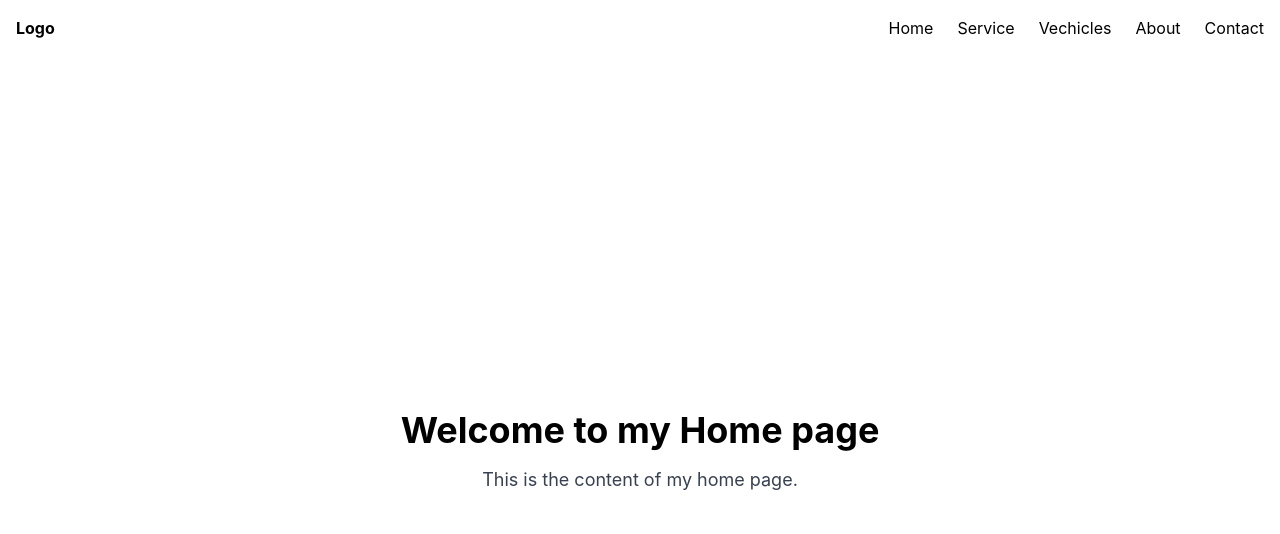
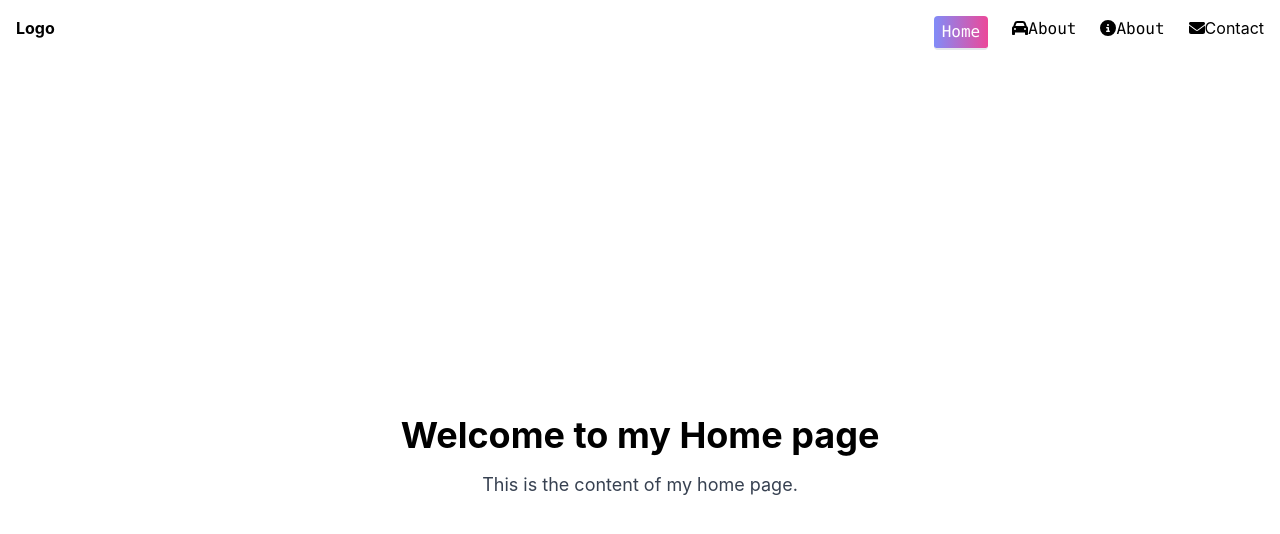
Before and after one commit to byunn90/WorldRoamRentals, a React (Create React App) app in the folder client/: page / in a window 1280 px wide. Shown: the top 534 px of the page. Built offline with nearby package versions, Linux system fonts and the light colour scheme.

Commit message:
button finished

```diff
--- a/client/package.json
+++ b/client/package.json
@@ -3,6 +3,8 @@
   "version": "0.1.0",
   "private": true,
   "dependencies": {
+    "@fortawesome/free-solid-svg-icons": "^6.4.2",
+    "@fortawesome/react-fontawesome": "^0.2.0",
     "@testing-library/jest-dom": "^5.17.0",
     "@testing-library/react": "^13.4.0",
     "@testing-library/user-event": "^13.5.0",
--- a/client/src/components/NavBar.js
+++ b/client/src/components/NavBar.js
@@ -1,39 +1,59 @@
-import React from "react";
+import React, { useState } from "react";
+import { FontAwesomeIcon } from "@fortawesome/react-fontawesome";
+import {
+  faHome,
+  faCar,
+  faInfoCircle,
+  faEnvelope,
+} from "@fortawesome/free-solid-svg-icons";
 
 function NavBar() {
+  // Define the states you need
+  const [hovered, setHovered] = useState(false);
+  const [showHomePopup, setShowHomePopup] = useState(false);
+  console.log("showHomePopup:", showHomePopup);
   return (
-    <nav className="navBar bg-white border-gray-200 dark:bg-gray-900 flex justify-between p-4">
+    <nav className="navBar flex justify-between p-4">
       <div className="pr-10 logo text-1xl font-bold">Logo</div>
       <ul className="flex space-x-4 gap-2">
         <li>
+          <button
+            onClick={() => setShowHomePopup(!showHomePopup)}
+            className="relative flex items-center justify-center text-white border-b-2 bg-gradient-to-r from-indigo-400 transition ease-in-out delay-350 hover:via-purple-600 to-pink-500 px-2 py-1 rounded font-mono focus:outline-none"
+            onMouseEnter={() => setHovered(true)}
+            onMouseLeave={() => setHovered(false)}
+          >
+            <FontAwesomeIcon
+              icon={faHome}
+              className={`absolute transition-opacity duration-1000 ${
+                hovered ? "opacity-100" : "opacity-0"
+              }`}
+            />
+            <span
+              className={`transition-opacity duration-1000 ${
+                hovered ? "opacity-0" : "opacity-100"
+              }`}
+            >
+              Home
+            </span>
+            {showHomePopup && <div className="hidden"></div>}
+          </button>
+        </li>
+        <li>
           <a
             href="https://www.w3schools.com"
-            className=" text-black hover:bg-white hover:text-blue-600 md:hover:bg-transparent"
+            className="text-black md:hover:bg-transparent hover:text-blue-600 font-mono"
           >
-            Home
+            <FontAwesomeIcon icon={faCar} />
+            About
           </a>
         </li>
         <li>
           <a
             href="https://www.w3schools.com"
-            className="text-black md:hover:bg-transparent hover:text-blue-600"
+            className="text-black md:hover:bg-transparent hover:text-blue-600 font-mono"
           >
-            Service
-          </a>
-        </li>
-        <li>
-          <a
-            href="https://www.w3schools.com"
-            className="text-black hover:bg-white hover:text-blue-600 md:hover:bg-transparent"
-          >
-            Vechicles
-          </a>
-        </li>
-        <li>
-          <a
-            href="https://www.w3schools.com"
-            className="text-black md:hover:bg-transparent hover:text-blue-600"
-          >
+            <FontAwesomeIcon icon={faInfoCircle} />
             About
           </a>
         </li>
@@ -42,6 +62,7 @@ function NavBar() {
             href="https://www.w3schools.com"
             className="block text-black md:hover:bg-transparent hover:text-blue-600"
           >
+            <FontAwesomeIcon icon={faEnvelope} />
             Contact
           </a>
         </li>
--- /dev/null
+++ b/client/src/pages/vehicles.js
@@ -0,0 +1,12 @@
+import React from "react";
+import { useState, useEffect } from "react";
+
+function vehicles() {
+  function api() {
+    return "Hi";
+  }
+
+  return <div className="cars">Hi</div>;
+}
+
+export default vehicles;
--- a/client/tailwind.config.js
+++ b/client/tailwind.config.js
@@ -8,5 +8,11 @@ module.exports = {
       },
     },
   },
+  variants: {
+    extend: {
+      opacity: ["group-hover"],
+      display: ["group-hover"],
+    },
+  },
   plugins: [],
 };
```
Also changed, not shown: 1 other file (tests, documents, lock files or other folders).
